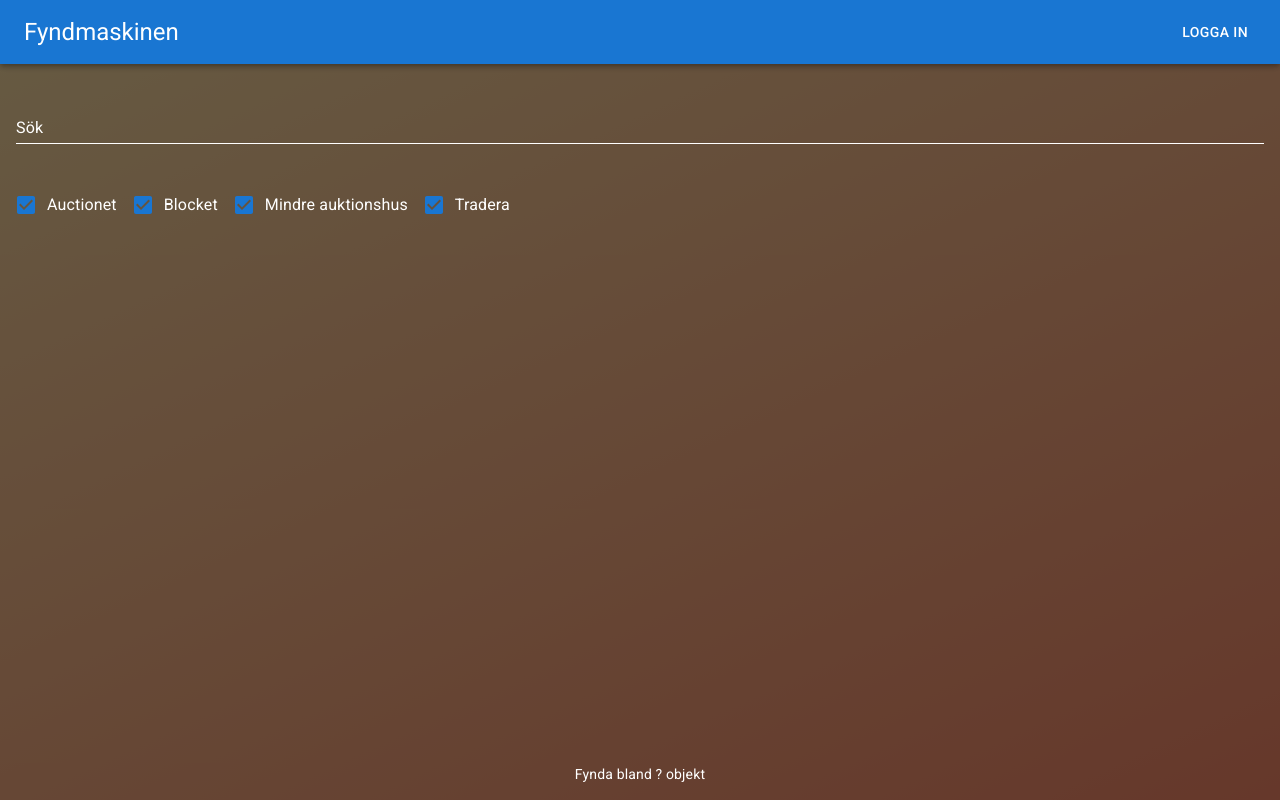
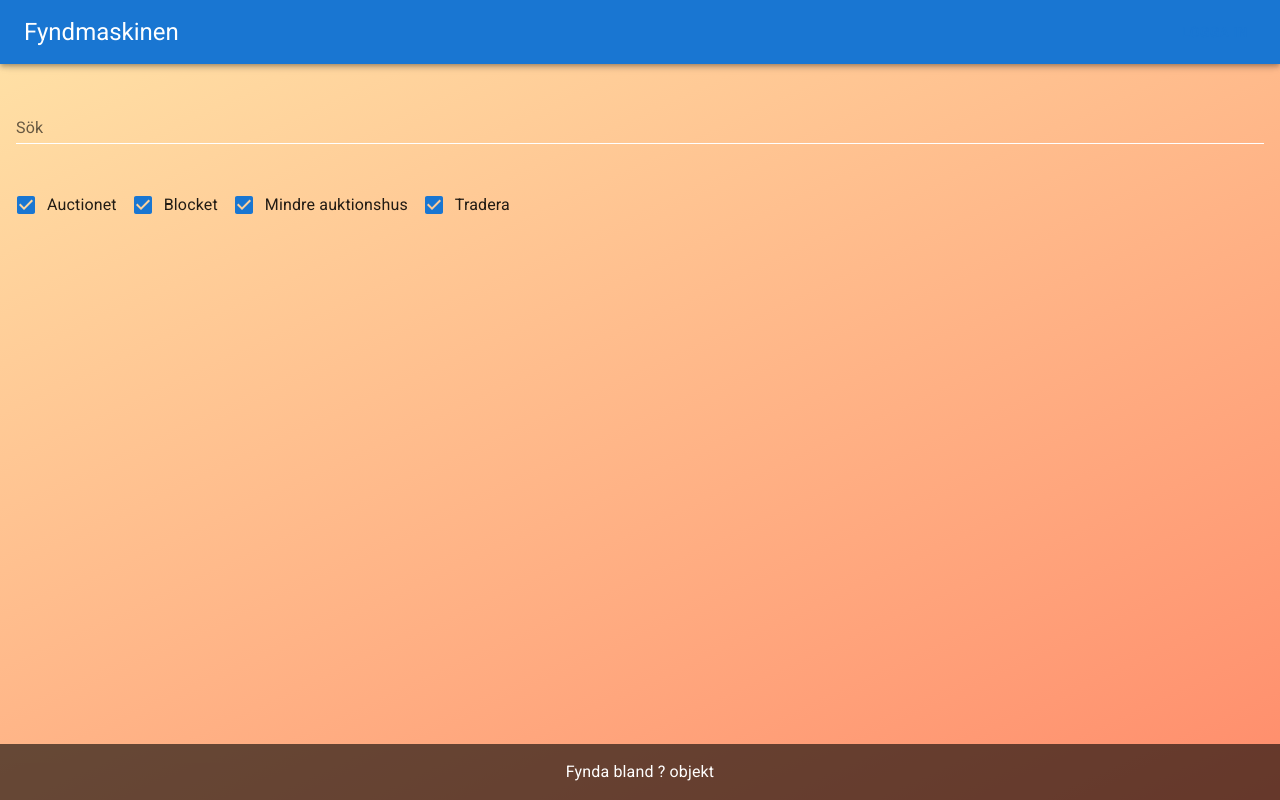
Before and after one commit to kokarn/fyndmaskinen-site, a React (Create React App) app: page /search in a window 1280 px wide. Built offline with nearby package versions, Linux system fonts and the light colour scheme; no server answers.

Commit message:
Simplify styling

```diff
--- a/src/App.css
+++ /dev/null
@@ -1,65 +0,0 @@
-a {
-    color: inherit;
-    text-decoration: none;
-}
-
-/* .App {
-    margin: 20px;
-}
-
-.root {
-    overflow-x: 'auto';
-    width: '100%';
-}
-
-.table {
-    min-width: 700,
-}
-
-.table-title {
-    padding-left: 24px;
-}
-
-.gridlist-root {
-    display: flex;
-    flex-wrap: wrap;
-    justify-content: space-around;
-    overflow: hidden;
-    margin-bottom: 24px;
-}
-
-.grid-root {
-    flex-grow: 1,
-}
-
-.gridList {
-    width: 500;
-    height: 450;
-}
-
-.icon {
-    color: rgba(255, 255, 255, 0.85);
-}
-
-.loading-indicator {
-    left: -20px;
-    position: relative;
-    top: 36px;
-}
-
-.auto-deal-header {
-    color: #fff;
-}
-
-.live-items-wrapper {
-    display: flex;
-    flex-flow: wrap;
-    justify-content: space-around;
-} */
-
-button.live-price-button {
-    /* border-radius: 0; */
-    margin-left: auto;
-    /* padding: 0 20px;
-    width: auto; */
-}
--- a/src/App.js
+++ b/src/App.js
@@ -1,6 +1,3 @@
-import {
-    useMemo,
-} from 'react';
 import {
     Routes,
     Route,
@@ -16,12 +13,7 @@ import {
     // Menu,
     // MenuItem,
 } from '@mui/material';
-import {
-    ThemeProvider,
-    createTheme,
-} from '@mui/material/styles';
 import CssBaseline from '@mui/material/CssBaseline';
-import useMediaQuery from '@mui/material/useMediaQuery';
 
 import LoginButton from './components/login-button';
 import StickyFooter from './components/footer';
@@ -33,46 +25,10 @@ import Profile from './pages/profile';
 // import Live from './Live';
 // import Book from './pages/book2.jsx';
 
-import './App.css';
-
 // eslint-disable-next-line
 const App = () => {
-    const prefersDarkMode = useMediaQuery('(prefers-color-scheme: dark)');
-
-    const theme = useMemo(
-        () => {
-            return createTheme({
-                components: {
-                    MuiFormLabel: {
-                        styleOverrides: {
-                            root: {
-                                color: '#fff',
-                            },
-                        },
-                    },
-                },
-                palette: {
-                    light: '#fff',
-                    mode: 'light',
-                    text: {
-                        primary: '#fff',
-                    },
-                    // mode: prefersDarkMode ?
-                    //     'dark' :
-                    //     'light',
-                    // secondary: {
-                    //     main: '#fff',
-                    // },
-                },
-            });
-        },
-        [prefersDarkMode],
-    );
-
     return (
-        <ThemeProvider
-            theme = {theme}
-        >
+        <div>
             <CssBaseline />
             <Box
                 sx = {{
@@ -86,7 +42,6 @@ const App = () => {
                 >
                     <Toolbar>
                         <Typography
-                            // color = {'inherit'}
                             sx = {{
                                 flexGrow: 1,
                                 justifyContent: 'start',
@@ -94,6 +49,11 @@ const App = () => {
                             variant = {'h5'}
                         >
                             <Link
+                            // eslint-disable-next-line react/forbid-component-props
+                                style = {{
+                                    color: 'inherit',
+                                    textDecoration: 'none',
+                                }}
                                 to = '/'
                             >
                                 { 'Fyndmaskinen' }
@@ -110,16 +70,12 @@ const App = () => {
                         >
                             { 'Deals' }
                         </Button> */}
-                        {/* <Button
-                            color = { 'inherit' }
-                        >
+                        {/* <Button>
                             <Link to="/book2">
                                 { 'Book' }
                             </Link>
                         </Button> */}
-                        {/* <Button
-                            color = { 'inherit' }
-                        >
+                        {/* <Button>
                             <Link to="/live">
                                 { 'Live' }
                             </Link>
@@ -161,7 +117,7 @@ const App = () => {
                 </Routes>
                 <StickyFooter />
             </Box>
-        </ThemeProvider>
+        </div>
     );
 };
 
--- a/src/components/footer/index.js
+++ b/src/components/footer/index.js
@@ -61,8 +61,10 @@ const StickyFooter = () => {
             >
                 <Typography
                     align = 'center'
-                    color = 'inherit'
-                    variant = 'body2'
+                    sx = {{
+                        color: '#fff',
+                    }}
+                    variant = 'body1'
                 >
                     { `Fynda bland ${ totalItems > 0 ?
                         new Intl.NumberFormat('sv-SE').format(totalItems) :
--- a/src/components/login-button/index.js
+++ b/src/components/login-button/index.js
@@ -40,7 +40,6 @@ const LoginButton = () => {
             )}
             {!isAuthenticated && !isLoading && (
                 <Button
-                    color = 'inherit'
                     onClick = {() => {
                         return loginWithRedirect();
                     }}
@@ -51,7 +50,6 @@ const LoginButton = () => {
             )}
             {isLoading && (
                 <LoadingButton
-                    color = 'inherit'
                     loading
                     variant = 'text'
                 >
--- a/src/pages/main/index.js
+++ b/src/pages/main/index.js
@@ -110,9 +110,6 @@ const Main = () => {
                     alignItems = 'center'
                     container
                     spacing = {4}
-                    sx = {{
-                        backgroundColor: 'rgba(0, 0, 0, 0.6)',
-                    }}
                 >
                     <Grid
                         md = {12}
@@ -160,6 +157,7 @@ const Main = () => {
                             return (
                                 <Button
                                     key = {`popular-search-${search}`}
+                                    size = 'small'
                                     variant = 'text'
                                 >
                                     <Link
--- a/src/pages/profile/index.js
+++ b/src/pages/profile/index.js
@@ -172,9 +172,6 @@ const Profile = () => {
                 container
                 spacing = {4}
                 // alignItems = { 'flex-end' }
-                sx = {{
-                    backgroundColor: 'rgba(0, 0, 0, 0.6)',
-                }}
             >
                 <Grid
                     md = {12}
@@ -190,7 +187,6 @@ const Profile = () => {
                     xs = {12}
                 >
                     <Typography
-                        // color = {'inherit'}
                         variant = {'h5'}
                     >
                         {'Aktiva bevakningar '}
@@ -226,11 +222,7 @@ const Profile = () => {
                                                 event.preventDefault();
                                             }}
                                         >
-                                            <DeleteIcon
-                                                sx = {{
-                                                    color: 'white',
-                                                }}
-                                            />
+                                            <DeleteIcon />
                                         </IconButton>
                                     }
                                     to = {`/search/${watch.match}`}
@@ -264,7 +256,6 @@ const Profile = () => {
                     xs = {6}
                 >
                     <Button
-                        color = 'inherit'
                         href = {`${window.PURCHASE_URL}?prefilled_email=${user?.email}`}
                         variant = 'outlined'
                     >
@@ -276,7 +267,6 @@ const Profile = () => {
                     xs = {6}
                 >
                     <Button
-                        color = 'inherit'
                         href = {window.PORTAL_URL}
                         variant = 'outlined'
                     >
--- a/src/pages/search/index.js
+++ b/src/pages/search/index.js
@@ -102,7 +102,6 @@ const Search = () => {
         <div
             className = 'App'
             style = {{
-                backgroundColor: 'rgba(0, 0, 0, 0.6)',
                 flex: '1 0 auto',
                 paddingBottom: '32px',
             }}
@@ -187,7 +186,6 @@ const Search = () => {
                         >
                             {!isAuthenticated && !isLoading && (
                                 <Button
-                                    color = 'inherit'
                                     onClick = {() => {
                                         return loginWithRedirect();
                                     }}
@@ -198,7 +196,6 @@ const Search = () => {
                             )}
                             {isAuthenticated && !isLoading && (
                                 <Button
-                                    color = 'inherit'
                                     // onClick = {() => {
                                     //     return loginWithRedirect();
                                     // }}
```
